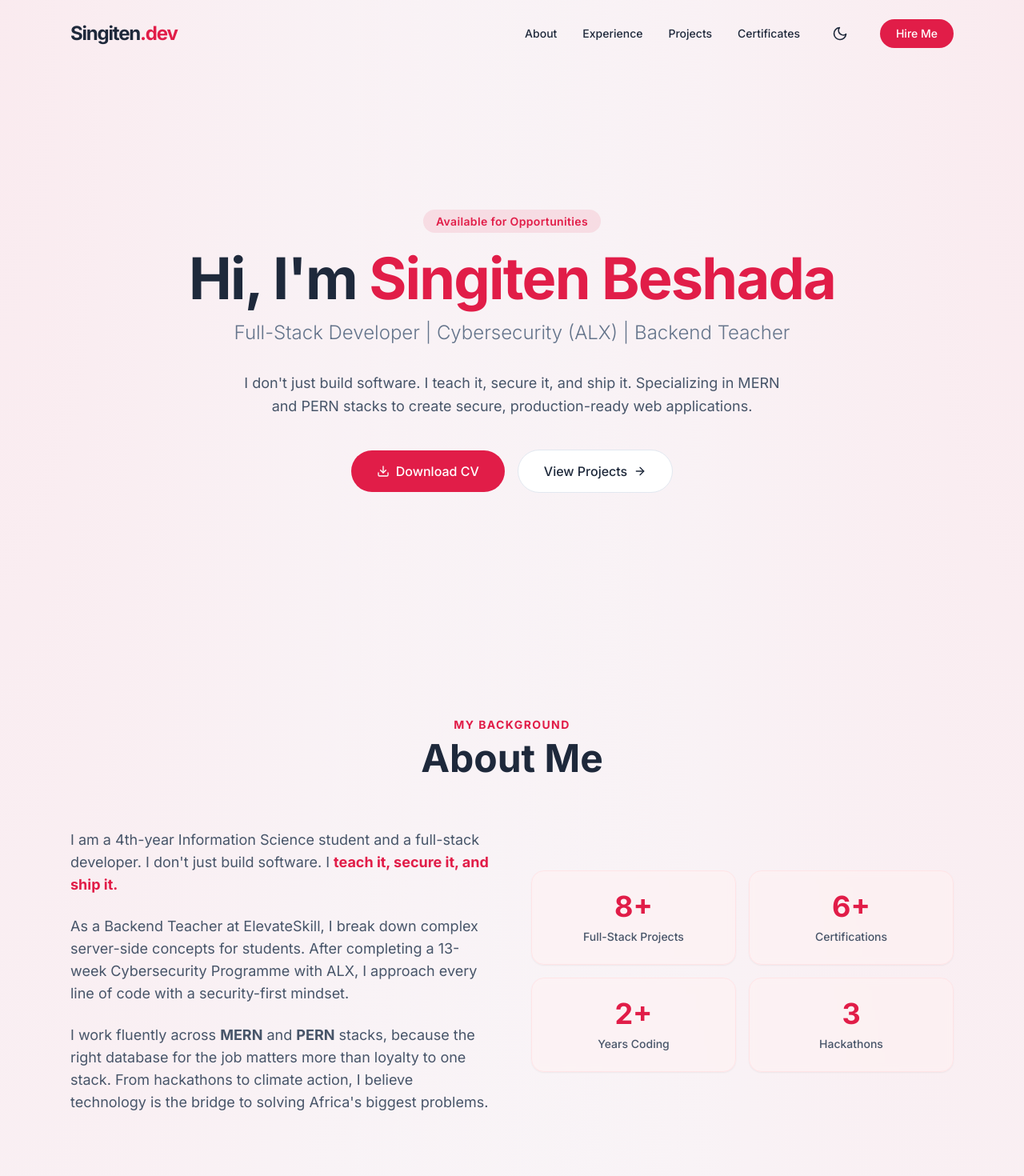
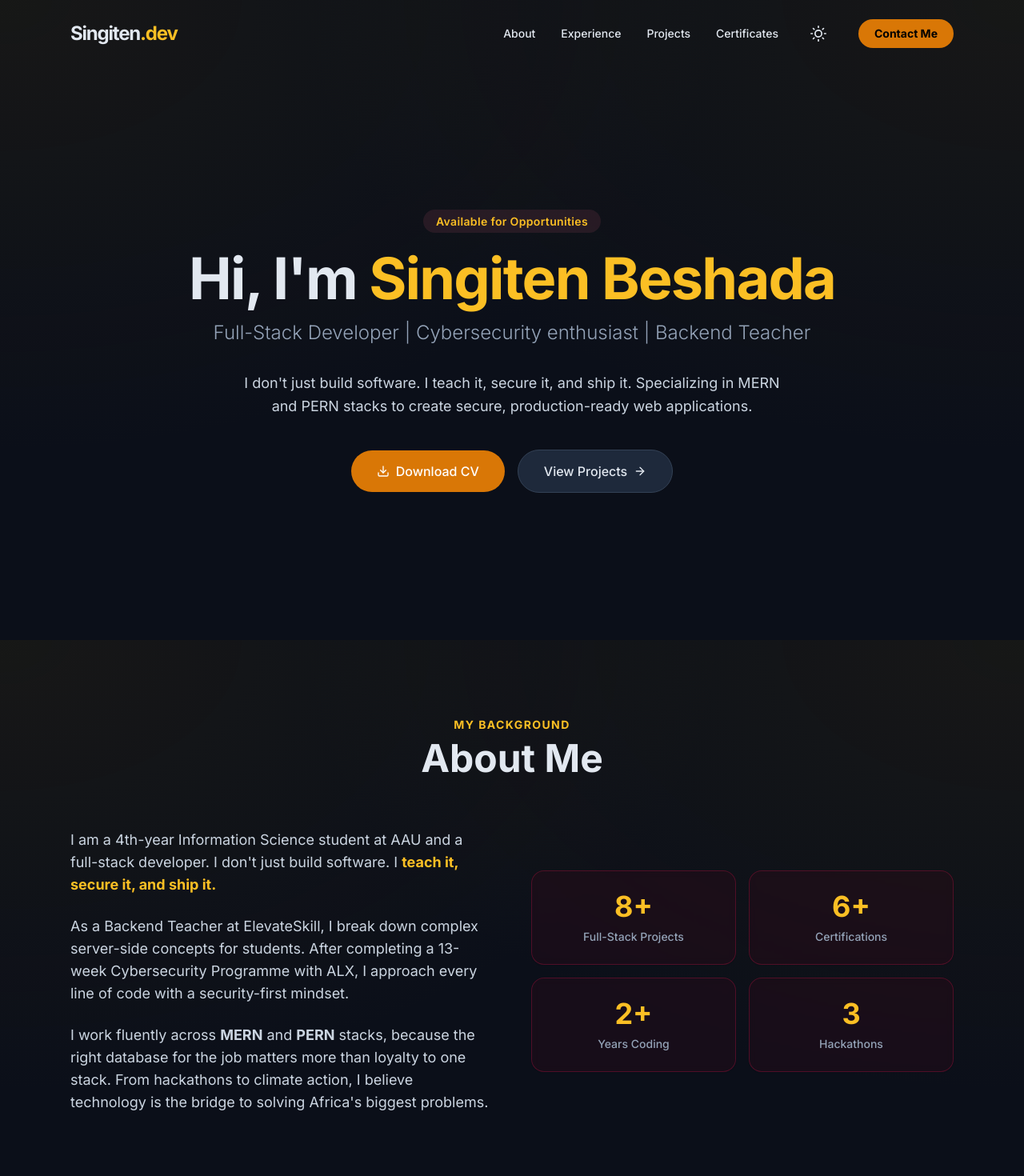
Before and after one commit to singiten/professional-p, a React (Vite) app: page / in a window 1280 px wide. Shown: the top 1470 px of the page at 80% size. Built offline with nearby package versions, Linux system fonts and the light colour scheme.

Commit message:
color enhanced

```diff
--- a/src/components/About.jsx
+++ b/src/components/About.jsx
@@ -10,7 +10,7 @@ const About = () => {
         transition={{ duration: 0.6 }}
         className="text-center mb-16"
       >
-        <h2 className="text-sm font-bold tracking-widest text-rose-600 dark:text-rose-400 uppercase mb-2">My Background</h2>
+        <h2 className="text-sm font-bold tracking-widest text-amber-600 dark:text-amber-400 uppercase mb-2">My Background</h2>
         <h3 className="text-4xl md:text-5xl font-bold">About Me</h3>
       </motion.div>
 
@@ -23,7 +23,7 @@ const About = () => {
           className="space-y-6 text-lg text-slate-600 dark:text-slate-300"
         >
           <p>
-            I am a 4th-year Information Science student and a full-stack developer. I don't just build software. I <strong className="text-rose-600 dark:text-rose-400">teach it, secure it, and ship it.</strong>
+            I am a 4th-year Information Science student at AAU and a full-stack developer. I don't just build software. I <strong className="text-amber-600 dark:text-amber-400">teach it, secure it, and ship it.</strong>
           </p>
           <p>
             As a Backend Teacher at ElevateSkill, I break down complex server-side concepts for students. After completing a 13-week Cybersecurity Programme with ALX, I approach every line of code with a security-first mindset.
@@ -41,23 +41,23 @@ const About = () => {
           className="grid grid-cols-2 gap-4"
         >
           {/* Glassmorphism Rose Cards */}
-          <div className="bg-rose-50/50 dark:bg-rose-950/20 backdrop-blur-sm p-6 rounded-2xl shadow-sm border border-rose-100 dark:border-rose-900/50 text-center hover:-translate-y-1 transition-transform duration-300">
-            <h4 className="text-4xl font-bold text-rose-600 dark:text-rose-400 mb-2">8+</h4>
+          <div className="bg-rose-50/50 dark:bg-rose-950/20 backdrop-blur-sm p-6 rounded-2xl shadow-sm border border-amber-100/50 dark:border-rose-900/50 text-center hover:-translate-y-1 transition-transform duration-300">
+            <h4 className="text-4xl font-bold text-amber-600 dark:text-amber-400 mb-2">8+</h4>
             <p className="text-sm font-medium text-slate-600 dark:text-slate-400">Full-Stack Projects</p>
           </div>
 
-          <div className="bg-rose-50/50 dark:bg-rose-950/20 backdrop-blur-sm p-6 rounded-2xl shadow-sm border border-rose-100 dark:border-rose-900/50 text-center hover:-translate-y-1 transition-transform duration-300">
-            <h4 className="text-4xl font-bold text-rose-600 dark:text-rose-400 mb-2">6+</h4>
+          <div className="bg-rose-50/50 dark:bg-rose-950/20 backdrop-blur-sm p-6 rounded-2xl shadow-sm border border-amber-100/50 dark:border-rose-900/50 text-center hover:-translate-y-1 transition-transform duration-300">
+            <h4 className="text-4xl font-bold text-amber-600 dark:text-amber-400 mb-2">6+</h4>
             <p className="text-sm font-medium text-slate-600 dark:text-slate-400">Certifications</p>
           </div>
 
-          <div className="bg-rose-50/50 dark:bg-rose-950/20 backdrop-blur-sm p-6 rounded-2xl shadow-sm border border-rose-100 dark:border-rose-900/50 text-center hover:-translate-y-1 transition-transform duration-300">
-            <h4 className="text-4xl font-bold text-rose-600 dark:text-rose-400 mb-2">2+</h4>
+          <div className="bg-rose-50/50 dark:bg-rose-950/20 backdrop-blur-sm p-6 rounded-2xl shadow-sm border border-amber-100/50 dark:border-rose-900/50 text-center hover:-translate-y-1 transition-transform duration-300">
+            <h4 className="text-4xl font-bold text-amber-600 dark:text-amber-400 mb-2">2+</h4>
             <p className="text-sm font-medium text-slate-600 dark:text-slate-400">Years Coding</p>
           </div>
 
-          <div className="bg-rose-50/50 dark:bg-rose-950/20 backdrop-blur-sm p-6 rounded-2xl shadow-sm border border-rose-100 dark:border-rose-900/50 text-center hover:-translate-y-1 transition-transform duration-300">
-            <h4 className="text-4xl font-bold text-rose-600 dark:text-rose-400 mb-2">3</h4>
+          <div className="bg-rose-50/50 dark:bg-rose-950/20 backdrop-blur-sm p-6 rounded-2xl shadow-sm border border-amber-100/50 dark:border-rose-900/50 text-center hover:-translate-y-1 transition-transform duration-300">
+            <h4 className="text-4xl font-bold text-amber-600 dark:text-amber-400 mb-2">3</h4>
             <p className="text-sm font-medium text-slate-600 dark:text-slate-400">Hackathons</p>
           </div>
         </motion.div>
--- a/src/components/Certifications.jsx
+++ b/src/components/Certifications.jsx
@@ -91,11 +91,11 @@ const Certifications = () => {
               <p className="text-sm text-slate-500 dark:text-slate-400 mb-1">{cert.issuer}</p>
               <p className="text-xs font-semibold text-slate-400 mb-4">{cert.date}</p>
 
-              <a
+                           <a
                 href={cert.link}
                 target="_blank"
                 rel="noreferrer"
-                className="mt-auto flex items-center justify-center gap-2 w-full py-2 bg-burgundy-500/10 text-burgundy-500 rounded-lg font-medium text-sm hover:bg-burgundy-500 hover:text-white transition-colors"
+                className="mt-auto flex items-center justify-center gap-2 w-full py-2.5 bg-amber-500 text-white rounded-lg font-medium text-sm hover:bg-amber-600 transition-colors shadow-sm"
               >
                 View Certificate <FiExternalLink size={14} />
               </a>
--- a/src/components/Contact.jsx
+++ b/src/components/Contact.jsx
@@ -37,14 +37,14 @@ const Contact = () => {
   };
 
   return (
-    <section id="contact" className="py-24 px-6 max-w-6xl mx-auto border-t border-rose-100 dark:border-slate-800">
+    <section id="contact" className="py-24 px-6 max-w-6xl mx-auto border-t border-amber-100/50 dark:border-slate-800">
       <motion.div
         initial={{ opacity: 0, y: 50 }}
         whileInView={{ opacity: 1, y: 0 }}
         viewport={{ once: true }}
         className="text-center mb-16"
       >
-        <h2 className="text-sm font-bold tracking-widest text-rose-600 dark:text-rose-400 uppercase mb-2">Get In Touch</h2>
+        <h2 className="text-sm font-bold tracking-widest text-amber-600 dark:text-amber-400 uppercase mb-2">Get In Touch</h2>
         <h3 className="text-4xl md:text-5xl font-bold">Contact Me</h3>
       </motion.div>
 
@@ -62,7 +62,7 @@ const Contact = () => {
           </p>
 
           <div className="flex items-center gap-4">
-            <div className="bg-rose-50 dark:bg-slate-800 p-4 rounded-xl shadow-sm border border-rose-100 dark:border-slate-700 text-rose-600 dark:text-rose-400">
+            <div className="bg-amber-50/50 dark:bg-slate-800 p-4 rounded-xl shadow-sm border border-amber-100/50 dark:border-slate-700 text-amber-600 dark:text-amber-400">
               <FiMail size={24} />
             </div>
             <div>
@@ -72,7 +72,7 @@ const Contact = () => {
           </div>
 
           <div className="flex items-center gap-4">
-            <div className="bg-rose-50 dark:bg-slate-800 p-4 rounded-xl shadow-sm border border-rose-100 dark:border-slate-700 text-rose-600 dark:text-rose-400">
+            <div className="bg-amber-50/50 dark:bg-slate-800 p-4 rounded-xl shadow-sm border border-amber-100/50 dark:border-slate-700 text-amber-600 dark:text-amber-400">
               <FiPhone size={24} />
             </div>
             <div>
@@ -82,7 +82,7 @@ const Contact = () => {
           </div>
 
           <div className="flex items-center gap-4">
-            <div className="bg-rose-50 dark:bg-slate-800 p-4 rounded-xl shadow-sm border border-rose-100 dark:border-slate-700 text-rose-600 dark:text-rose-400">
+            <div className="bg-amber-50/50 dark:bg-slate-800 p-4 rounded-xl shadow-sm border border-amber-100/50 dark:border-slate-700 text-amber-600 dark:text-amber-400">
               <FiMapPin size={24} />
             </div>
             <div>
@@ -97,7 +97,7 @@ const Contact = () => {
           initial={{ opacity: 0, x: 50 }}
           whileInView={{ opacity: 1, x: 0 }}
           viewport={{ once: true }}
-          className="bg-white/80 dark:bg-slate-800/80 backdrop-blur-sm p-8 rounded-2xl shadow-lg border border-rose-100 dark:border-slate-700"
+          className="bg-white/80 dark:bg-slate-800/80 backdrop-blur-sm p-8 rounded-2xl shadow-lg border border-amber-100/50 dark:border-slate-700"
         >
           <form onSubmit={handleSubmit} className="space-y-5">
             <div>
@@ -137,7 +137,7 @@ const Contact = () => {
             <button
               type="submit"
               disabled={status === 'sending'}
-              className="w-full bg-rose-600 dark:bg-rose-500 text-white py-3.5 rounded-xl font-medium hover:bg-rose-700 dark:hover:bg-rose-600 transition-colors flex items-center justify-center gap-2 disabled:opacity-70"
+              className="w-full bg-amber-500 dark:bg-amber-600 text-white py-3.5 rounded-xl font-medium hover:bg-rose-700 dark:hover:bg-rose-600 transition-colors flex items-center justify-center gap-2 disabled:opacity-70"
             >
               {status === 'sending' ? 'Sending...' : status === 'success' ? 'Message Sent!' : status === 'error' ? 'Failed to send' : <><FiSend /> Send Message</>}
             </button>
--- a/src/components/Experience.jsx
+++ b/src/components/Experience.jsx
@@ -43,7 +43,7 @@ const Experience = () => {
   return (
     <section id="experience" className="py-24 px-6 max-w-4xl mx-auto">
       <motion.div initial={{ opacity: 0, y: 20 }} whileInView={{ opacity: 1, y: 0 }} viewport={{ once: true }} className="text-center mb-16">
-        <h2 className="text-sm font-bold tracking-widest text-rose-600 dark:text-rose-400 uppercase mb-2">Professional History</h2>
+        <h2 className="text-sm font-bold tracking-widest text-amber-600 dark:text-amber-400 uppercase mb-2">Professional History</h2>
         <h3 className="text-4xl md:text-5xl font-bold">Work & Leadership</h3>
       </motion.div>
 
@@ -51,14 +51,14 @@ const Experience = () => {
         {experiences.map((exp, index) => (
           <motion.div key={index} initial={{ opacity: 0, x: -30 }} whileInView={{ opacity: 1, x: 0 }} viewport={{ once: true }} transition={{ delay: index * 0.1 }} className="mb-12 ml-8 relative">
 
-            <div className="absolute -left-[49px] top-1 bg-rose-600 dark:bg-rose-500 text-white p-2 rounded-full ring-4 ring-white dark:ring-slate-900 shadow-md">
+            <div className="absolute -left-[49px] top-1 bg-amber-500 dark:bg-amber-600 text-white p-2 rounded-full ring-4 ring-white dark:ring-slate-900 shadow-md">
               {exp.icon}
             </div>
 
             <div className="bg-white dark:bg-slate-800 p-6 rounded-2xl shadow-sm border border-slate-100 dark:border-slate-700 hover:shadow-md transition-shadow">
               <div className="flex flex-col md:flex-row md:items-center justify-between mb-2">
                 <h4 className="text-xl font-bold text-slate-800 dark:text-white">{exp.title}</h4>
-                <span className="text-sm font-semibold text-rose-600 dark:text-rose-400 bg-rose-600/10 dark:bg-rose-400/10 px-3 py-1 rounded-full mt-2 md:mt-0 w-fit">
+                <span className="text-sm font-semibold text-amber-600 dark:text-amber-400 bg-rose-600/10 dark:bg-rose-400/10 px-3 py-1 rounded-full mt-2 md:mt-0 w-fit">
                   {exp.date}
                 </span>
               </div>
--- a/src/components/Hero.jsx
+++ b/src/components/Hero.jsx
@@ -7,16 +7,16 @@ const Hero = () => {
       <div className="max-w-4xl mx-auto text-center">
         <motion.div initial={{ opacity: 0, y: 20 }} animate={{ opacity: 1, y: 0 }} transition={{ duration: 0.5 }}>
 
-          <span className="bg-rose-600/10 dark:bg-rose-400/10 text-rose-600 dark:text-rose-400 px-4 py-1.5 rounded-full text-sm font-semibold tracking-wide">
+          <span className="bg-rose-600/10 dark:bg-rose-400/10 text-amber-600 dark:text-amber-400 px-4 py-1.5 rounded-full text-sm font-semibold tracking-wide">
             Available for Opportunities
           </span>
 
           <h1 className="text-5xl md:text-7xl font-bold tracking-tight mt-6 mb-4">
-            Hi, I'm <span className="text-rose-600 dark:text-rose-400">Singiten Beshada</span>
+            Hi, I'm <span className="text-amber-600 dark:text-amber-400">Singiten Beshada</span>
           </h1>
 
           <h2 className="text-xl md:text-2xl text-slate-500 dark:text-slate-400 font-light mb-8">
-            Full-Stack Developer | Cybersecurity (ALX) | Backend Teacher
+            Full-Stack Developer | Cybersecurity enthusiast | Backend Teacher
           </h2>
 
           <p className="text-lg text-slate-600 dark:text-slate-300 max-w-2xl mx-auto mb-10 leading-relaxed">
@@ -25,7 +25,7 @@ const Hero = () => {
           </p>
 
           <div className="flex flex-col sm:flex-row items-center justify-center gap-4">
-            <a href="/Singiten_Beshada_CV.pdf" download className="flex items-center gap-2 bg-rose-600 dark:bg-rose-500 text-white px-8 py-3.5 rounded-full font-medium hover:bg-rose-700 dark:hover:bg-rose-600 transition-all hover:-translate-y-1 w-full sm:w-auto justify-center">
+            <a href="/Singiten_Beshada_CV.pdf" download className="flex items-center gap-2 bg-amber-500 dark:bg-amber-600 text-white px-8 py-3.5 rounded-full font-medium hover:bg-rose-700 dark:hover:bg-rose-600 transition-all hover:-translate-y-1 w-full sm:w-auto justify-center">
               <FiDownload /> Download CV
             </a>
 
--- a/src/components/Navbar.jsx
+++ b/src/components/Navbar.jsx
@@ -2,14 +2,26 @@ import { useState, useEffect } from 'react';
 import { FiSun, FiMoon } from 'react-icons/fi';
 
 const Navbar = () => {
-  const [darkMode, setDarkMode] = useState(false);
+  // 1. Check local storage first, otherwise default to TRUE (Dark Mode)
+  const [darkMode, setDarkMode] = useState(() => {
+    const savedTheme = localStorage.getItem('theme');
+    return savedTheme ? savedTheme === 'dark' : true;
+  });
+
   const [scrolled, setScrolled] = useState(false);
 
+  // 2. Apply the theme when it changes and save to local storage
   useEffect(() => {
-    if (darkMode) document.documentElement.classList.add('dark');
-    else document.documentElement.classList.remove('dark');
+    if (darkMode) {
+      document.documentElement.classList.add('dark');
+      localStorage.setItem('theme', 'dark');
+    } else {
+      document.documentElement.classList.remove('dark');
+      localStorage.setItem('theme', 'light');
+    }
   }, [darkMode]);
 
+  // Handle scroll effect
   useEffect(() => {
     const handleScroll = () => setScrolled(window.scrollY > 50);
     window.addEventListener('scroll', handleScroll);
@@ -24,15 +36,15 @@ const Navbar = () => {
   ];
 
   return (
-    <nav className={`fixed w-full z-50 transition-all duration-300 ${scrolled ? 'bg-white/80 dark:bg-slate-900/80 backdrop-blur-md shadow-sm py-4' : 'bg-transparent py-6'}`}>
+    <nav className={`fixed w-full z-50 transition-all duration-300 ${scrolled ? 'bg-white/80 dark:bg-[#0B0F19]/80 backdrop-blur-md shadow-sm py-4' : 'bg-transparent py-6'}`}>
       <div className="max-w-6xl mx-auto px-6 flex justify-between items-center">
         <a href="#" className="text-2xl font-bold tracking-tighter">
-          Singiten<span className="text-rose-600 dark:text-rose-400">.dev</span>
+          Singiten<span className="text-amber-600 dark:text-amber-400">.dev</span>
         </a>
 
         <div className="hidden md:flex space-x-8 items-center">
           {navLinks.map((link) => (
-            <a key={link.name} href={link.href} className="text-sm font-medium hover:text-rose-600 dark:hover:text-rose-400 transition-colors">
+            <a key={link.name} href={link.href} className="text-sm font-medium hover:text-amber-600 dark:hover:text-amber-400 transition-colors">
               {link.name}
             </a>
           ))}
@@ -41,8 +53,8 @@ const Navbar = () => {
             {darkMode ? <FiSun size={20} /> : <FiMoon size={20} />}
           </button>
 
-          <a href="#contact" className="bg-rose-600 dark:bg-rose-500 text-white px-5 py-2 rounded-full text-sm font-medium hover:bg-rose-700 dark:hover:bg-rose-600 transition-colors">
-            Hire Me
+          <a href="#contact" className="bg-amber-500 dark:bg-amber-600 text-black px-5 py-2 rounded-full text-sm font-bold hover:bg-amber-400 dark:hover:bg-amber-500 transition-colors">
+            Contact Me
           </a>
         </div>
       </div>
--- a/src/components/ProjectDetails.jsx
+++ b/src/components/ProjectDetails.jsx
@@ -23,7 +23,7 @@ const ProjectDetails = () => {
       </Link>
 
       <motion.div initial={{ opacity: 0, y: 20 }} animate={{ opacity: 1, y: 0 }}>
-        <div className="inline-block bg-rose-50 dark:bg-rose-950/30 text-rose-600 dark:text-rose-400 text-sm font-bold px-3 py-1 rounded-full mb-4">
+        <div className="inline-block bg-rose-50 dark:bg-rose-950/30 text-amber-600 dark:text-amber-400 text-sm font-bold px-3 py-1 rounded-full mb-4">
           {project.role}
         </div>
         <h1 className="text-4xl md:text-5xl font-bold mb-6">{project.title}</h1>
--- a/src/index.css
+++ b/src/index.css
@@ -7,11 +7,19 @@
 html { scroll-behavior: smooth; }
 
 body {
-  @apply bg-slate-50 text-slate-800 transition-colors duration-300;
-  background-image: radial-gradient(at 0% 0%, hsla(343, 60%, 95%, 1) 0, transparent 50%), radial-gradient(at 100% 0%, hsla(343, 60%, 95%, 1) 0, transparent 50%);
+  /* Softer, warmer off-white background */
+  @apply bg-[#FDFDFD] text-slate-800 transition-colors duration-300;
+  /* Subtle gold ambient glow in the top corners */
+  background-image: radial-gradient(at 0% 0%, hsla(45, 80%, 90%, 0.4) 0, transparent 50%),
+                    radial-gradient(at 100% 0%, hsla(45, 80%, 90%, 0.4) 0, transparent 50%);
+  background-attachment: fixed;
 }
 
 .dark body {
-  @apply bg-slate-900 text-slate-200;
-  background-image: radial-gradient(at 0% 0%, hsla(343, 60%, 15%, 0.4) 0, transparent 50%), radial-gradient(at 100% 0%, hsla(343, 60%, 15%, 0.4) 0, transparent 50%);
+  /* Deep black for dark mode */
+  @apply bg-[#0B0F19] text-slate-200;
+  /* Darker gold ambient glow for dark mode */
+  background-image: radial-gradient(at 0% 0%, hsla(45, 80%, 20%, 0.15) 0, transparent 50%),
+                    radial-gradient(at 100% 0%, hsla(45, 80%, 20%, 0.15) 0, transparent 50%);
+  background-attachment: fixed;
 }
```
Also changed, not shown: src/components/Footer.jsx (+4 -4 lines), src/components/Projects.jsx (+4 -4 lines).
